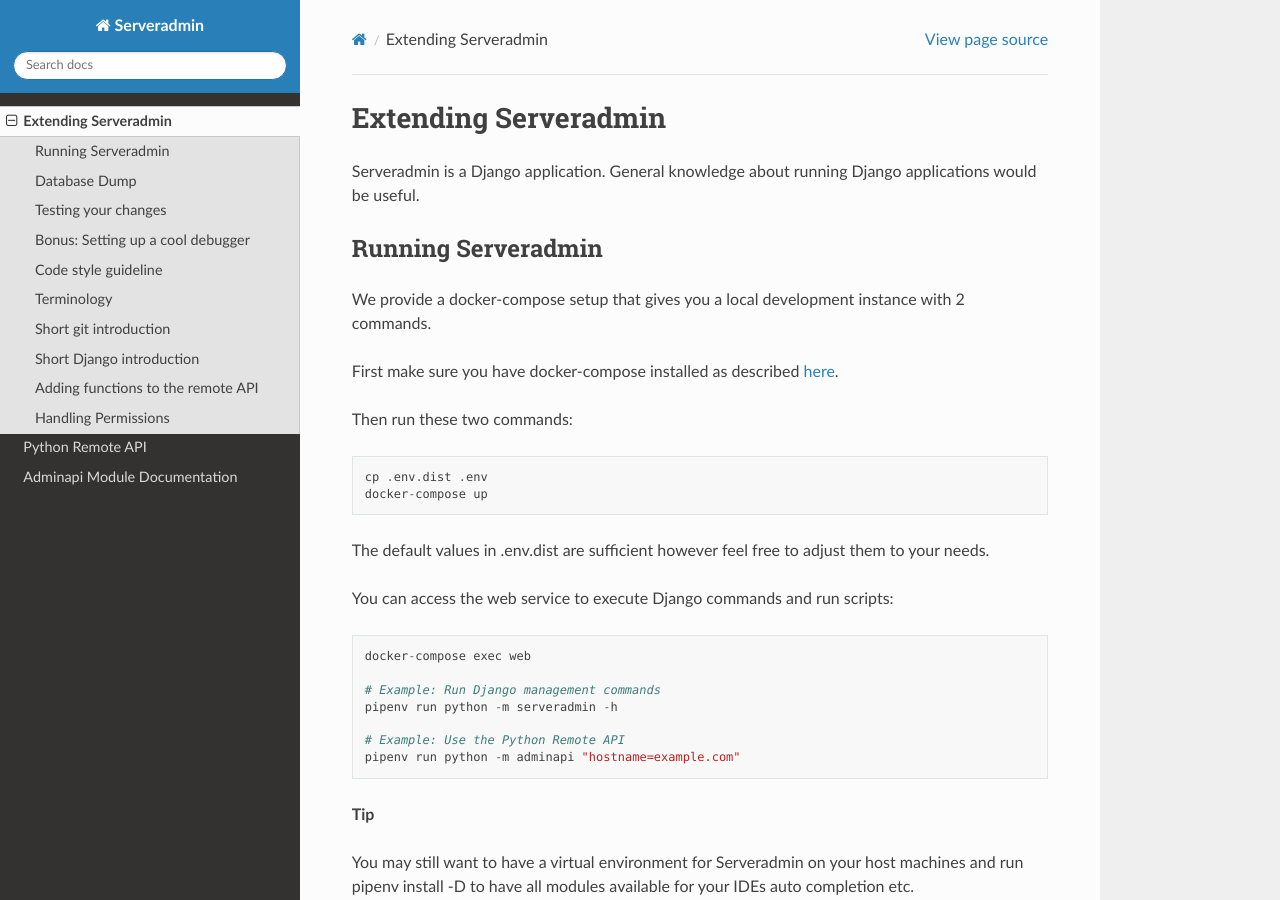
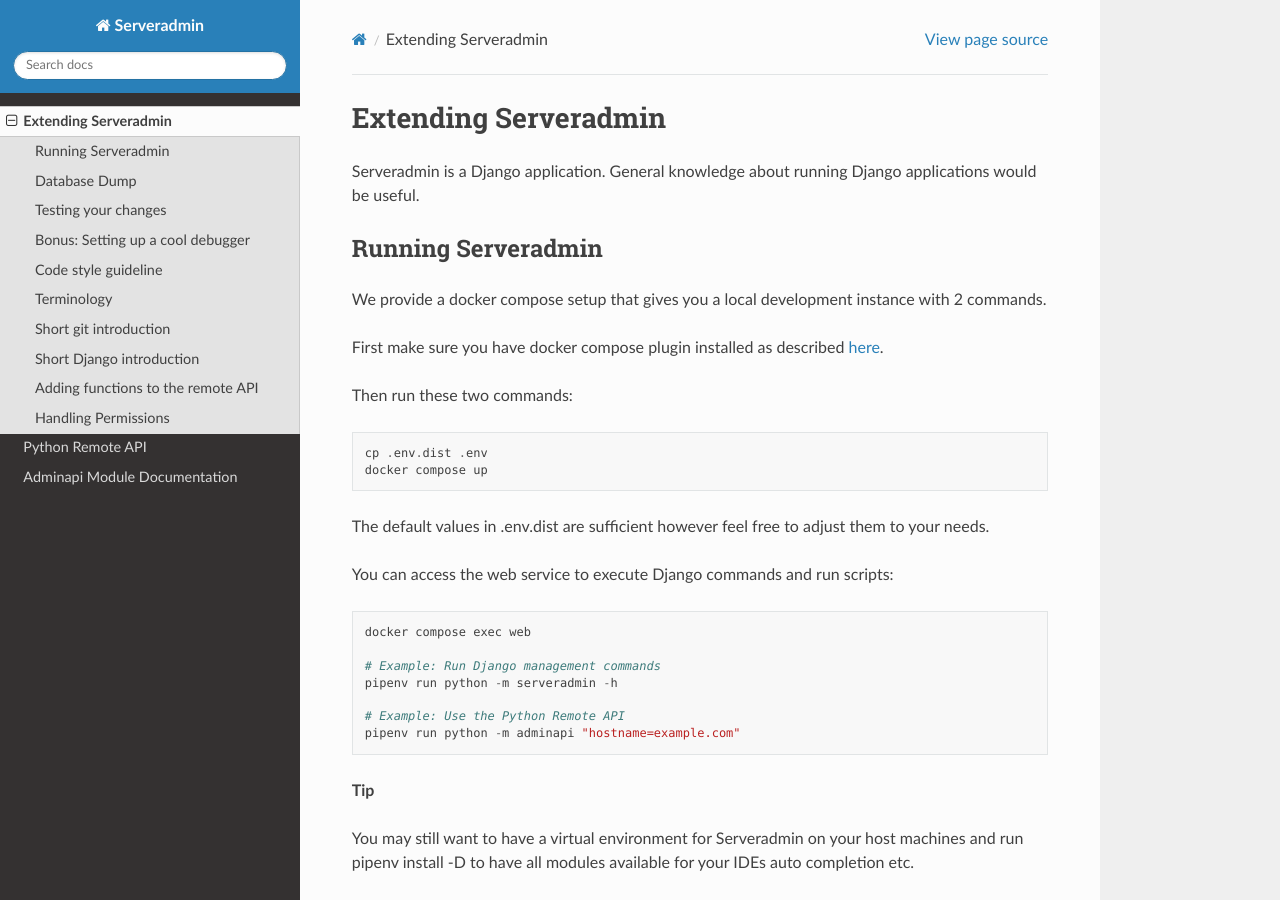
Before and after one commit to innogames/serveradmin, a Sphinx documentation site: the page built from docs/source/extending.rst, in a window 1280 px wide and 900 px high. Built offline with Sphinx 7.4.7 and the Read the Docs theme 3.1.0, drawn with Linux system fonts in a browser that asks for light colours.

Commit message:
Update docs and docker compose setup (#406)
* Remove not maintained CHANGELOG.md
* Update docker compose syntax
* Remove obsolete version from docker-compose.yml

```diff
--- a/docker-compose.yml
+++ b/docker-compose.yml
@@ -1,5 +1,3 @@
-version: "3.9"
-
 services:
   db:
     image: "postgres:17"
--- a/docs/source/extending.rst
+++ b/docs/source/extending.rst
@@ -8,23 +8,23 @@
 Running Serveradmin
 -------------------
 
-We provide a docker-compose setup that gives you a local development instance
+We provide a docker compose setup that gives you a local development instance
 with 2 commands.
 
-First make sure you have docker-compose installed as described
+First make sure you have docker compose plugin installed as described
 `here <https://docs.docker.com/compose/install/>`_.
 
 Then run these two commands::
 
     cp .env.dist .env
-    docker-compose up
+    docker compose up
 
 The default values in .env.dist are sufficient however feel free to adjust
 them to your needs.
 
 You can access the web service to execute Django commands and run scripts::
 
-    docker-compose exec web
+    docker compose exec web
 
     # Example: Run Django management commands
     pipenv run python -m serveradmin -h
```
Also changed, not shown: CHANGELOG.md (deleted, +0 -14 lines), 1 other file.
